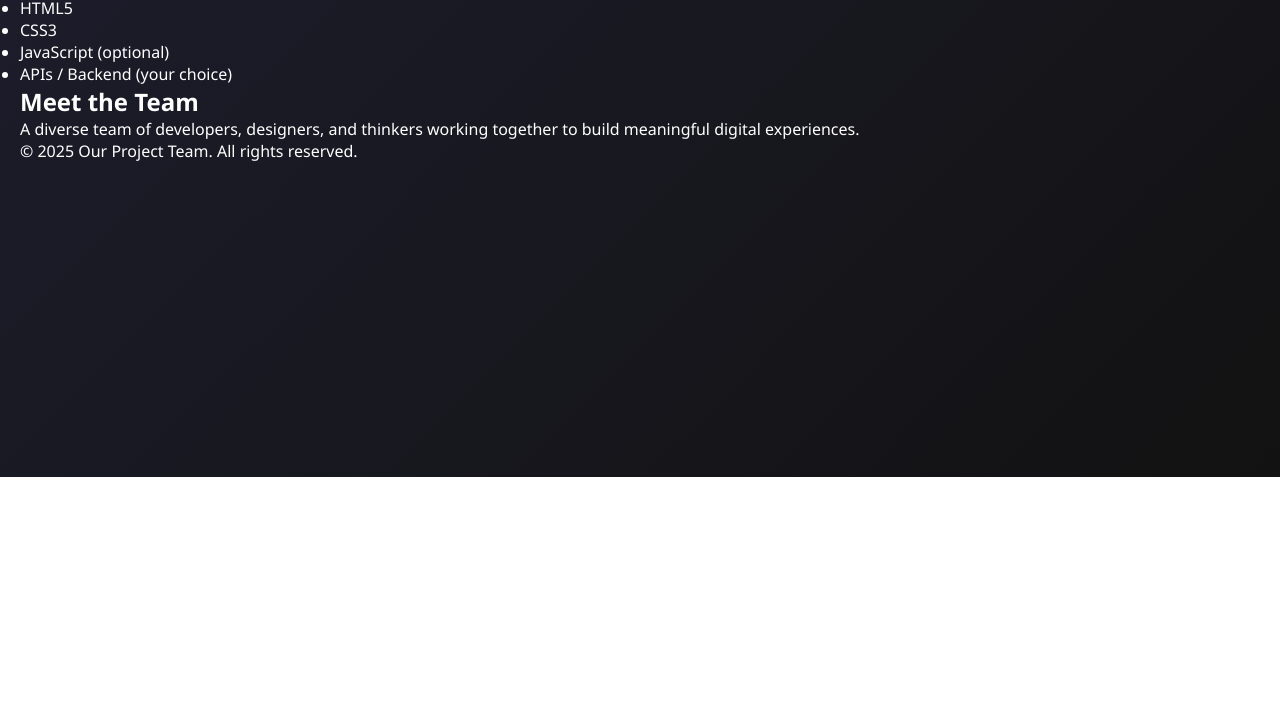
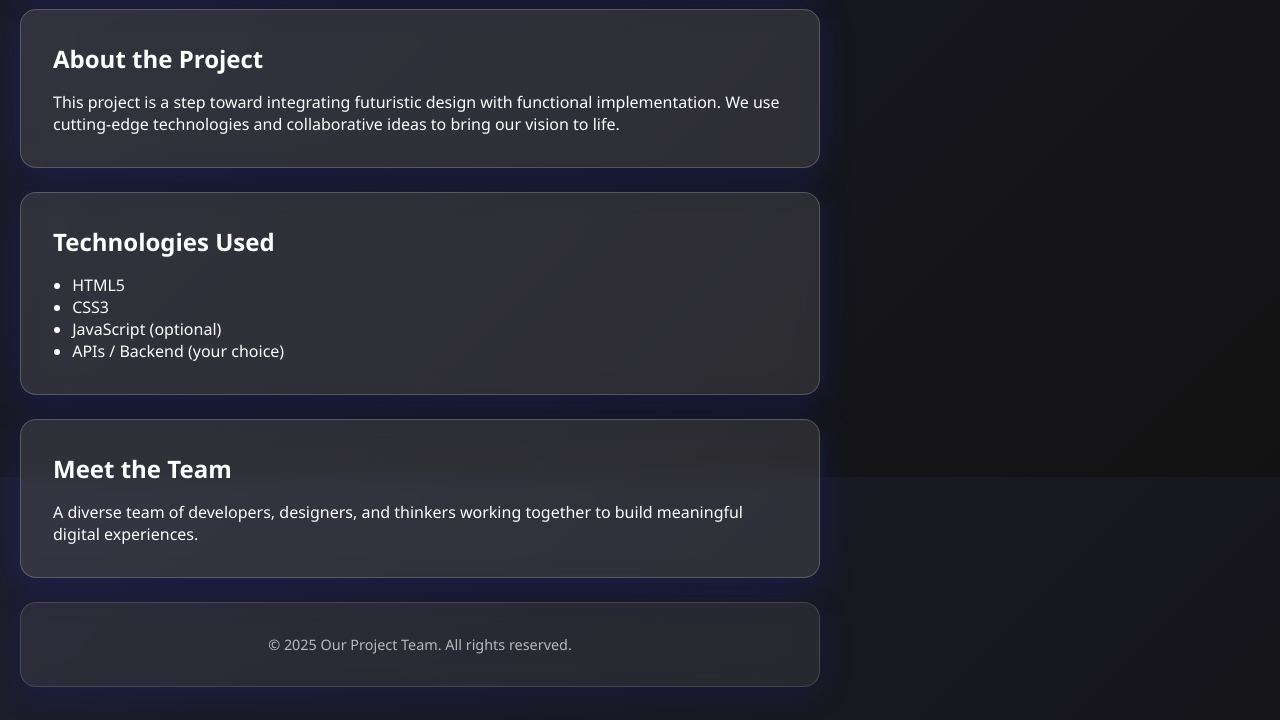
Before and after one commit to SanGalaxy/sanwor.github.io, a plain HTML site: page projects/index.html in a window 1280 px wide. Shown: the part 323-1043 px from the top of the page. Before the commit the page ends 800 px from the top, so only its background shows below. Drawn offline with Linux system fonts and the light colour scheme.

Commit message:
Update style2.css

```diff
--- a/projects/style2.css
+++ b/projects/style2.css
@@ -51,25 +51,40 @@ body {
 }
 
 /* Main content styles */
-.content {
-  text-align: center;
+
+
+/* Container */
+.container {
+  max-width: 800px;
+  width: 100%;
 }
 
-.buttons {
-  margin-top: 30px;
-  display: flex;
-  justify-content: center;
-  gap: 20px;
+/* Glass Card Style */
+.card, header, footer {
+  background: rgba(255, 255, 255, 0.1);
+  border-radius: 16px;
+  backdrop-filter: blur(10px);
+  -webkit-backdrop-filter: blur(10px);
+  border: 1px solid rgba(255, 255, 255, 0.2);
+  padding: 2rem;
+  margin-bottom: 1.5rem;
+  box-shadow: 0 8px 32px 0 rgba(31, 38, 135, 0.37);
 }
 
-.button {
-  padding: 12px 24px;
-  text-decoration: none;
-  color: white;
-  font-weight: bold;
-  border-radius: 12px;
-  transition: all 0.3s ease;
+h1, h2 {
+  margin-bottom: 1rem;
 }
+
+ul {
+  padding-left: 1.2rem;
+}
+
+footer {
+  text-align: center;
+  font-size: 0.9rem;
+  opacity: 0.7;
+}
+
 
 .button:hover {
   background: rgba(255, 255, 255, 0.2);
```
